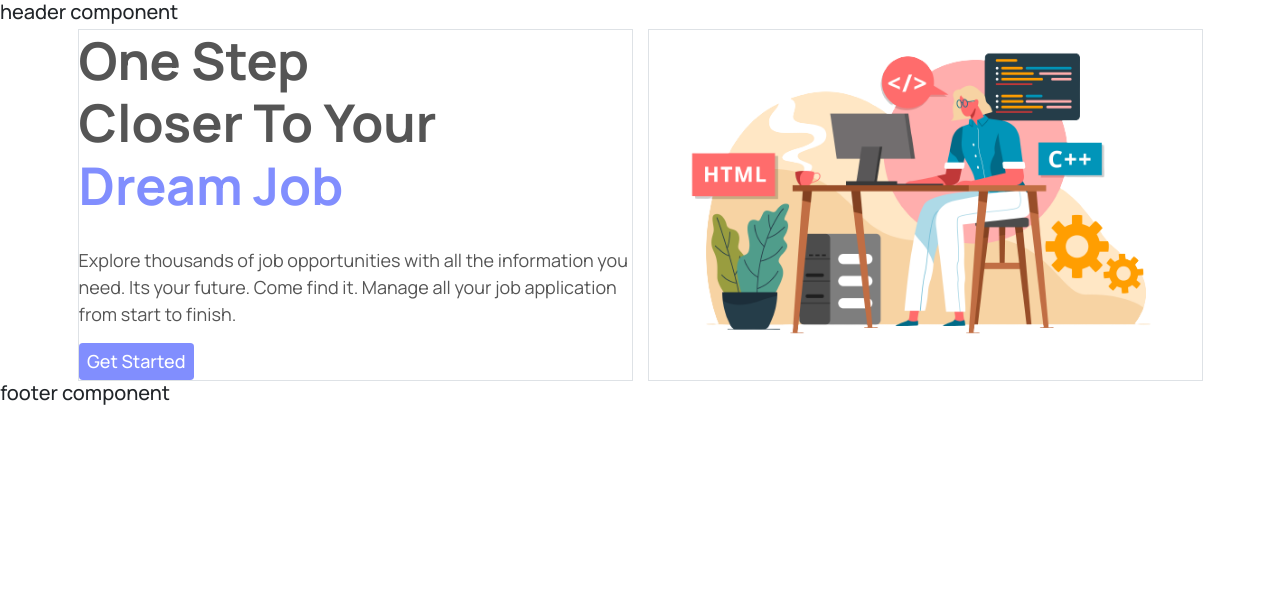
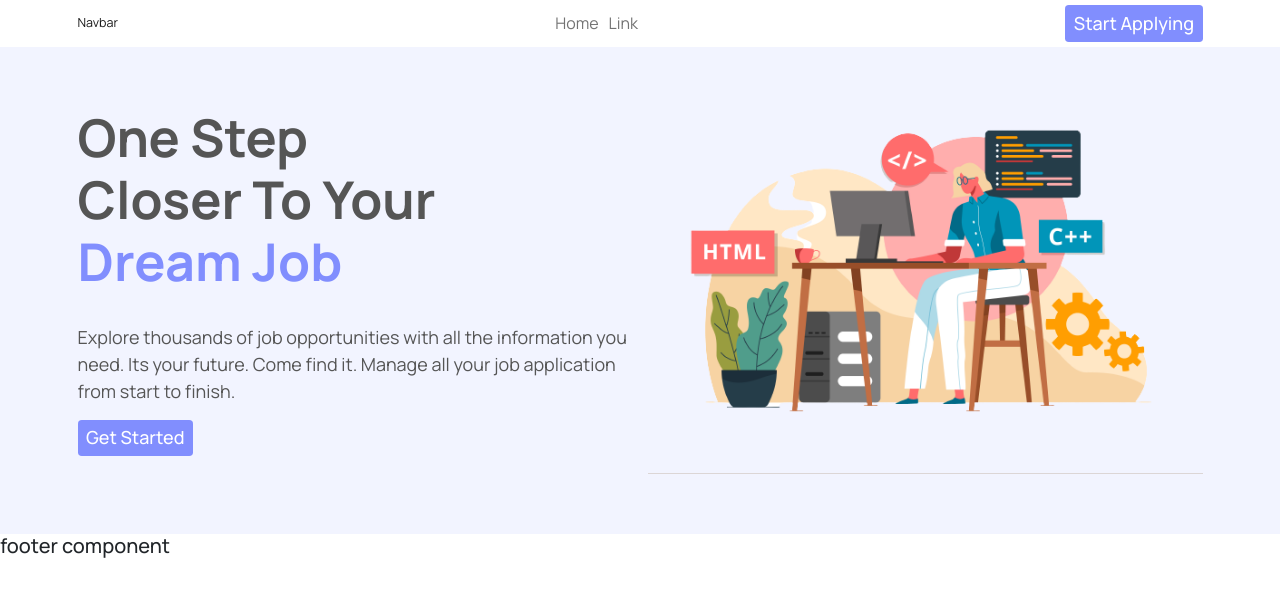
Before and after one commit to aburaihan8715/talent-track, a React (Vite) app: page / in a window 1280 px wide. Shown: the top 596 px of the page. Built offline with nearby package versions, Linux system fonts and the light colour scheme.

Commit message:
navbar done

```diff
--- a/src/index.css
+++ b/src/index.css
@@ -57,3 +57,41 @@
 /* *************************
 reset css end
 *************************** */
+
+
+/* *************************
+reusable classes start
+*************************** */
+.heading_primary{
+  font-size: 5.2rem;
+  font-weight: 700;
+  color: #555;
+
+}
+.text_bright{
+  color: #818EFE;
+}
+.primary_p{
+  font-size: 1.8rem;
+  font-weight: 400;
+  color: #555;
+
+}
+.btn_full,
+.btn_full:link,
+.btn_full:visited{
+  background-color: #818EFE;
+  font-size: 1.8rem;
+  color: #fff;
+  font-weight: 500;
+}
+
+.btn_full:active,
+.btn_full:hover{
+  background-color: #5461dd;
+  color: #fff;
+}
+
+/* *************************
+reusable classes end
+*************************** */
--- a/src/pages/Home/Banner/Banner.css
+++ b/src/pages/Home/Banner/Banner.css
@@ -1,35 +1,17 @@
+
+.banner_area{
+  padding: 6rem 0;
+  background-color: #f2f4ff;
+}
 .banner_text_box{
   height: 100%;
 }
-.heading_primary{
-  font-size: 5.2rem;
-  font-weight: 700;
-  color: #555;
-
-}
-.text_bright{
-  color: #818EFE;
-}
-.primary_p{
-  font-size: 1.8rem;
-  font-weight: 400;
-  color: #555;
-
-}
-.btn_full:link,
-.btn_full:visited{
-  background-color: #818EFE;
-  font-size: 1.8rem;
-  color: #fff;
-  font-weight: 500;
-}
-
-.btn_full:active,
-.btn_full:hover{
-  background-color: #5461dd;
-}
 
 .banner_img_box{
+  border-bottom: 1px solid #dcd6d6;
   height: 100%;
+  width: auto;
 }
-.banner_img{}
+.banner_img{
+  padding-bottom: 5rem;
+}
--- a/src/pages/Home/Banner/Banner.jsx
+++ b/src/pages/Home/Banner/Banner.jsx
@@ -4,11 +4,11 @@
 
 const Banner = () => {
   return (
-    <section>
+    <section className="banner_area">
       <div className="container">
         <div className="row">
           <div className="col-md-6 mb-4 mb-md-0">
-            <div className="border banner_text_box">
+            <div className="banner_text_box">
               <h1 className="heading_primary mb-5">
                 One Step
                 <br />
@@ -27,7 +27,7 @@
           </div>
 
           <div className="col-md-6">
-            <div className="border banner_img_box">
+            <div className="banner_img_box">
               <img className="banner_img" src={bannerImg} alt="banner photo" />
             </div>
           </div>
--- a/src/shared/Header/Header.jsx
+++ b/src/shared/Header/Header.jsx
@@ -1,12 +1,46 @@
-import React from 'react';
-import "./Header.css"
+import React from "react";
+import "./Header.css";
 
 const Header = () => {
   return (
-    <header>
-      <h2>header component</h2>
+    <header className="header_area">
+      <nav className="navbar navbar-expand-lg">
+        <div className="container">
+          <a className="navbar-brand" href="#">
+            Navbar
+          </a>
+          <button
+            className="navbar-toggler"
+            type="button"
+            data-bs-toggle="collapse"
+            data-bs-target="#navbarSupportedContent"
+            aria-controls="navbarSupportedContent"
+            aria-expanded="false"
+            aria-label="Toggle navigation"
+          >
+            <span className="navbar-toggler-icon"></span>
+          </button>
+          <div className="collapse navbar-collapse" id="navbarSupportedContent">
+            <ul className="navbar-nav mx-auto mb-2 mb-lg-0">
+              <li className="nav-item">
+                <a className="nav-link" aria-current="page" href="#">
+                  Home
+                </a>
+              </li>
+              <li className="nav-item">
+                <a className="nav-link" href="#">
+                  Link
+                </a>
+              </li>
+            </ul>
+            <button className="btn btn_full" type="submit">
+              Start Applying
+            </button>
+          </div>
+        </div>
+      </nav>
     </header>
   );
-}
+};
 
 export default Header;
```
